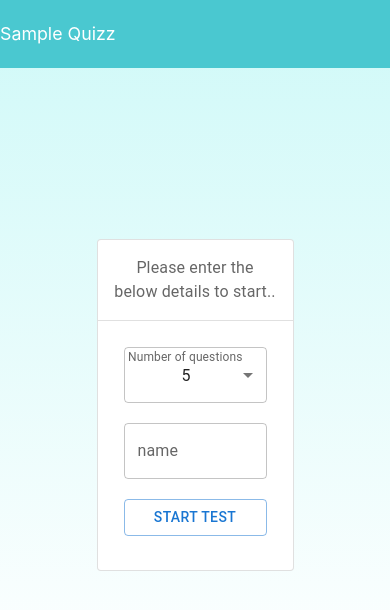
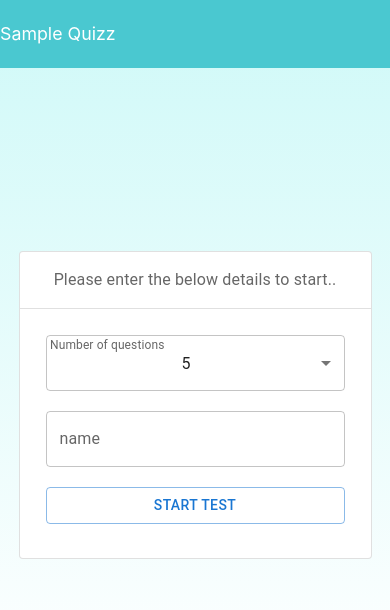
Before and after one commit to Rizwan20596/quizz-app, a React (Create React App) app in the folder frontend/quizz-frontend/: page / in a window 390 px wide. Shown: the top 610 px of the page. Built offline with nearby package versions, Linux system fonts and the light colour scheme.

Commit message:
media query

```diff
--- a/frontend/quizz-frontend/src/App.css
+++ b/frontend/quizz-frontend/src/App.css
@@ -18,6 +18,11 @@
   }
 }
 
+@media only screen and (max-width: 600px) {
+  .MuiPaper-root{
+    width: 90% !important;
+  }
+}
 .header {
   background-color: #4ac8d0;
   height: 8vh;
```
